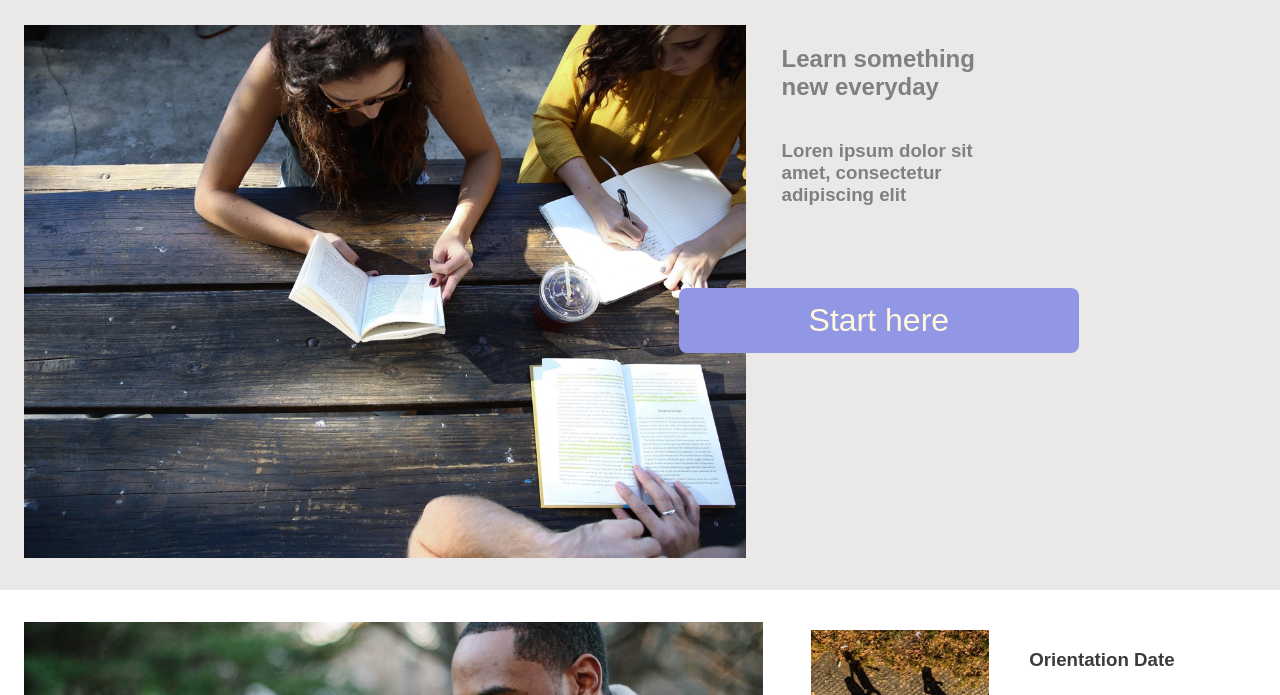
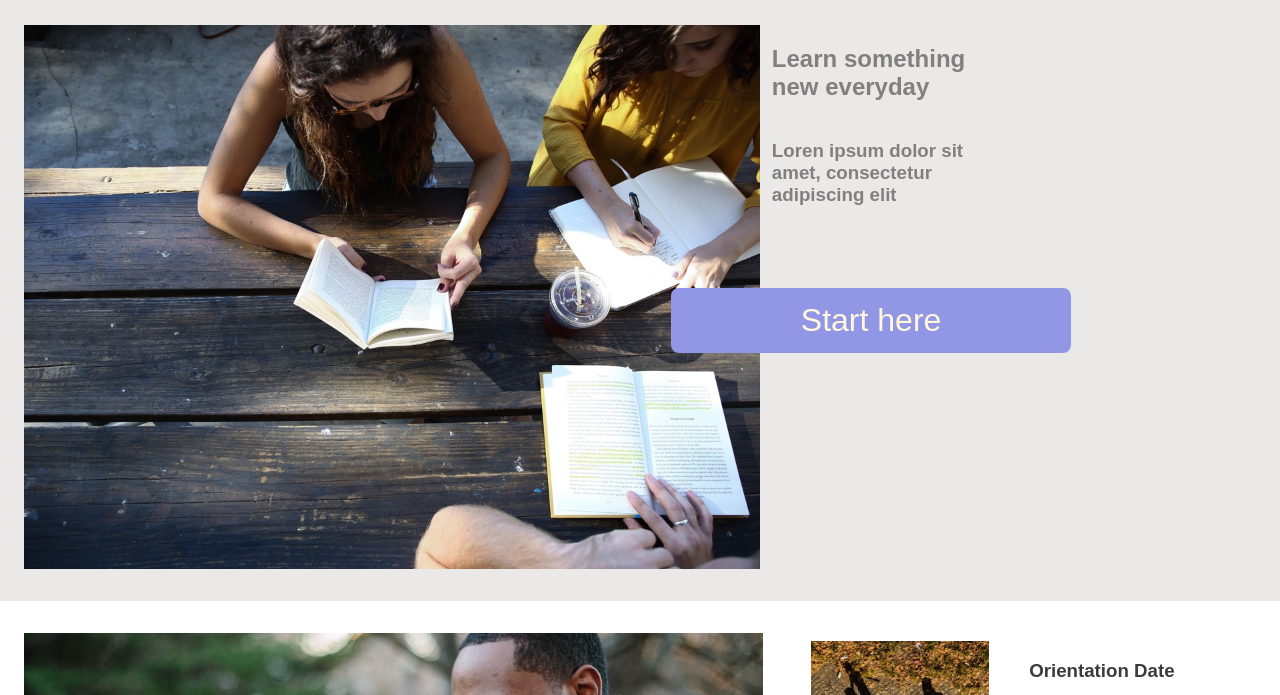
Before and after one commit to BernieAlder/colmar, a plain HTML site: page index.html in a window 1280 px wide. Shown: the part 71-766 px from the top of the page. Drawn offline with Linux system fonts and the light colour scheme.

Commit message:
adjust margin on img css

```diff
--- a/style.css
+++ b/style.css
@@ -136,7 +136,7 @@ html{
 
     .start-up img{
     width: 60%;
-    margin-right: 1.5rem;
+
     }
     .start-up #h3{
     font-size: 2rem;
```
